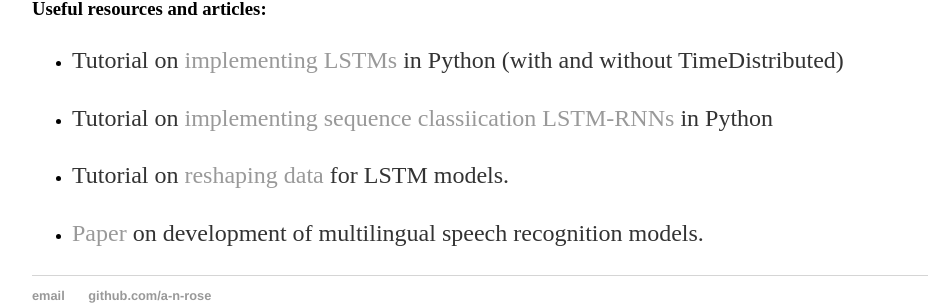
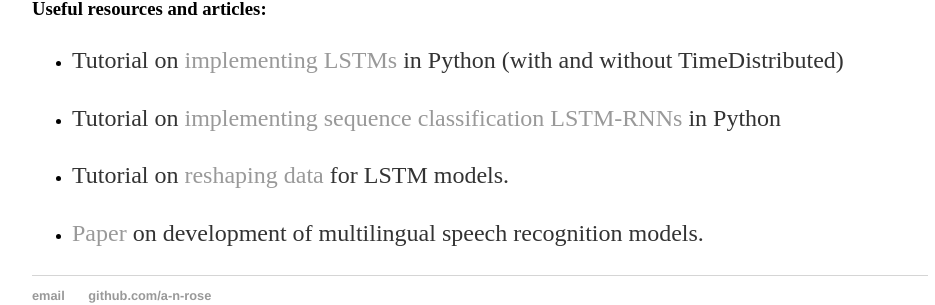
Before and after one commit to a-n-rose/a-n-rose.github.io, a Jekyll site: the page built from _posts/2018-09-07-language-classifier-LSTM.md, in a window 1280 px wide and 900 px high, scrolled down 2671 px. Shown: the part 537-842 px from the top of the window, without its empty margins (160-1095 px from the left). Built offline with Jekyll 4.4.1, drawn with Linux system fonts in a browser that asks for light colours.

Commit message:
typo fix

```diff
--- a/_posts/2018-09-07-language-classifier-LSTM.md
+++ b/_posts/2018-09-07-language-classifier-LSTM.md
@@ -101,7 +101,7 @@ I intend to play with the LSTM parameters and number of layers as well as explor
 ### Useful resources and articles:
 * Tutorial on <a href="https://machinelearningmastery.com/timedistributed-layer-for-long-short-term-memory-networks-in-python/">implementing LSTMs</a> in Python (with and without TimeDistributed)
 
-* Tutorial on <a href="https://machinelearningmastery.com/sequence-classification-lstm-recurrent-neural-networks-python-keras/">implementing sequence classiication LSTM-RNNs</a> in Python
+* Tutorial on <a href="https://machinelearningmastery.com/sequence-classification-lstm-recurrent-neural-networks-python-keras/">implementing sequence classification LSTM-RNNs</a> in Python
 
 * Tutorial on <a href="https://machinelearningmastery.com/reshape-input-data-long-short-term-memory-networks-keras/">reshaping data</a> for LSTM models.
 
```
